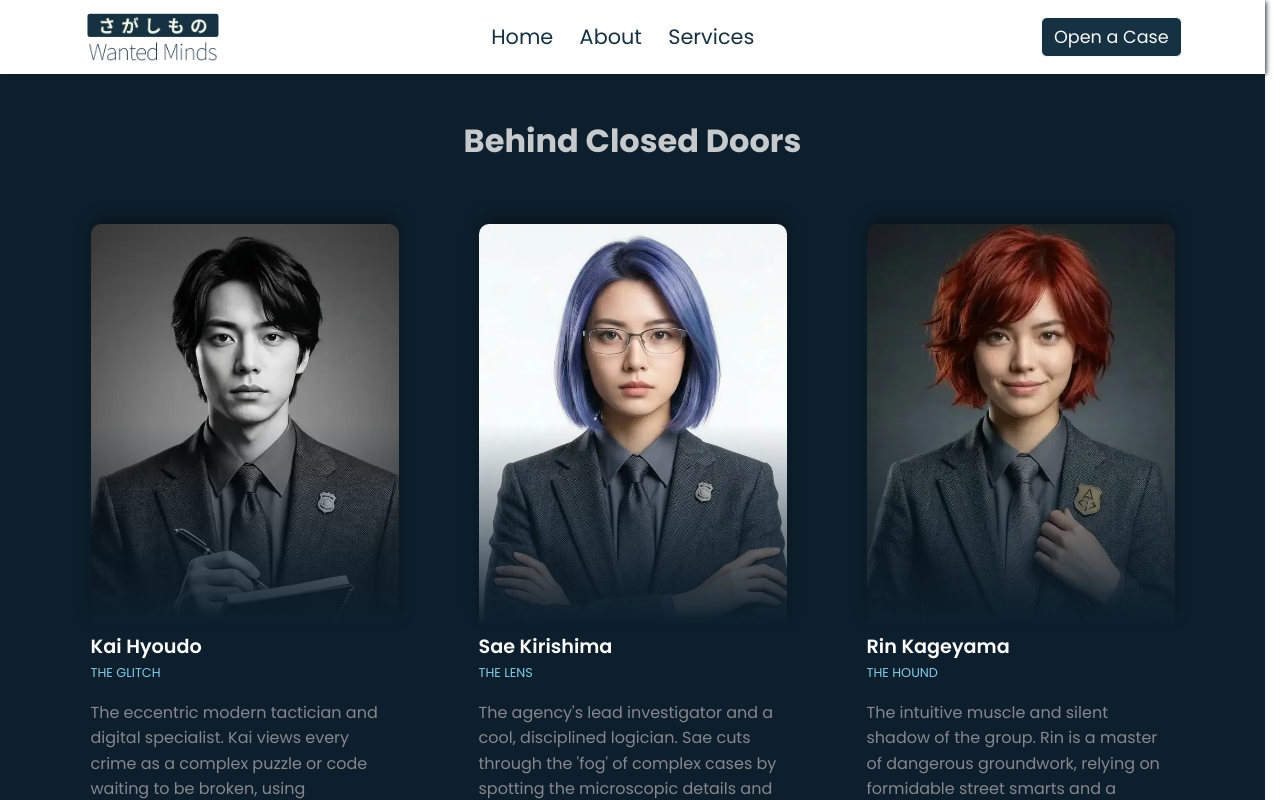
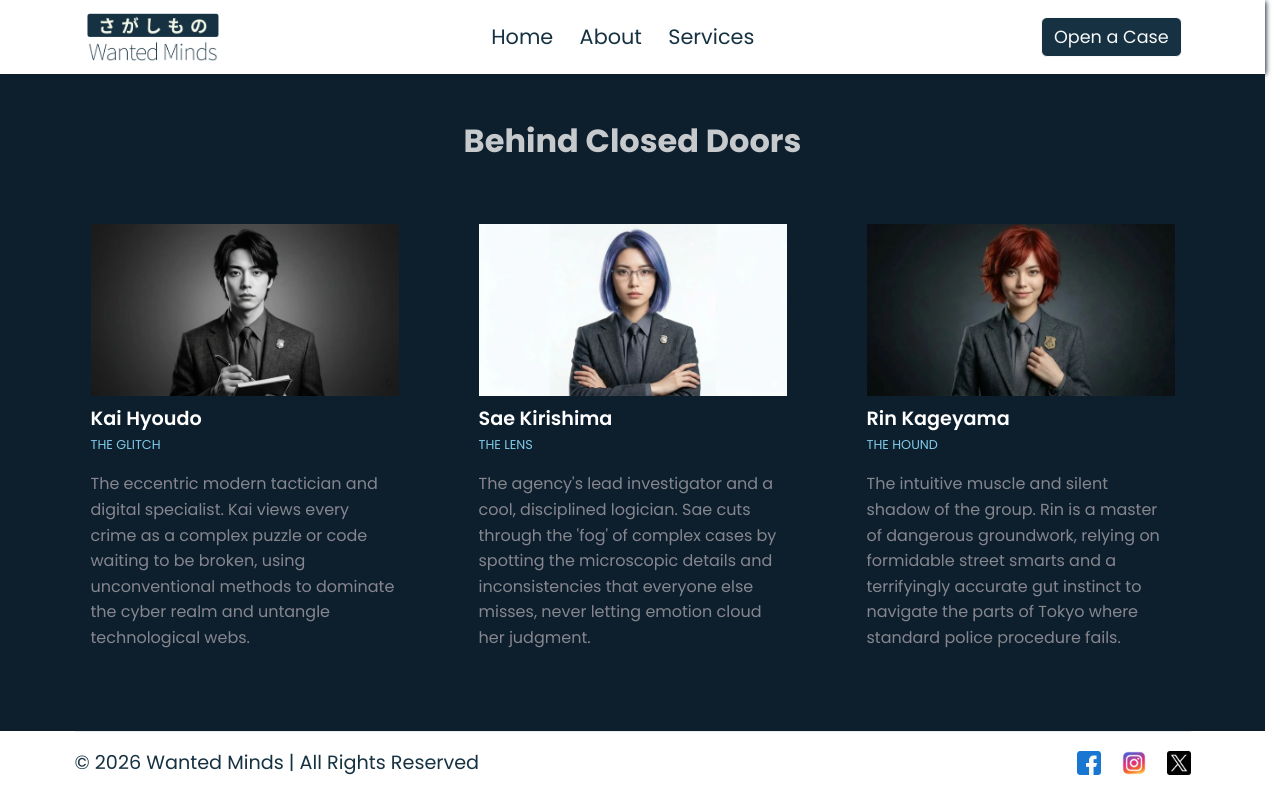
Before and after one commit to deyperfect/Wanted-Minds, a React (Vite) app in the folder client/: page /team in a window 1280 px wide. Shown: the top 800 px of the page. Built offline with nearby package versions, Linux system fonts and the light colour scheme.

Commit message:
style: update styling of TeamCard component

```diff
--- a/client/src/components/TeamCard.jsx
+++ b/client/src/components/TeamCard.jsx
@@ -3,7 +3,7 @@
 const TeamCard = ({ detective }) => {
   return (
     <div className="d-flex flex-column h-100" id="team-card">
-      <div className="image-holder">
+      <div className="team-image-holder">
         <img
           className="img-fluid"
           src={detective.image}
```
